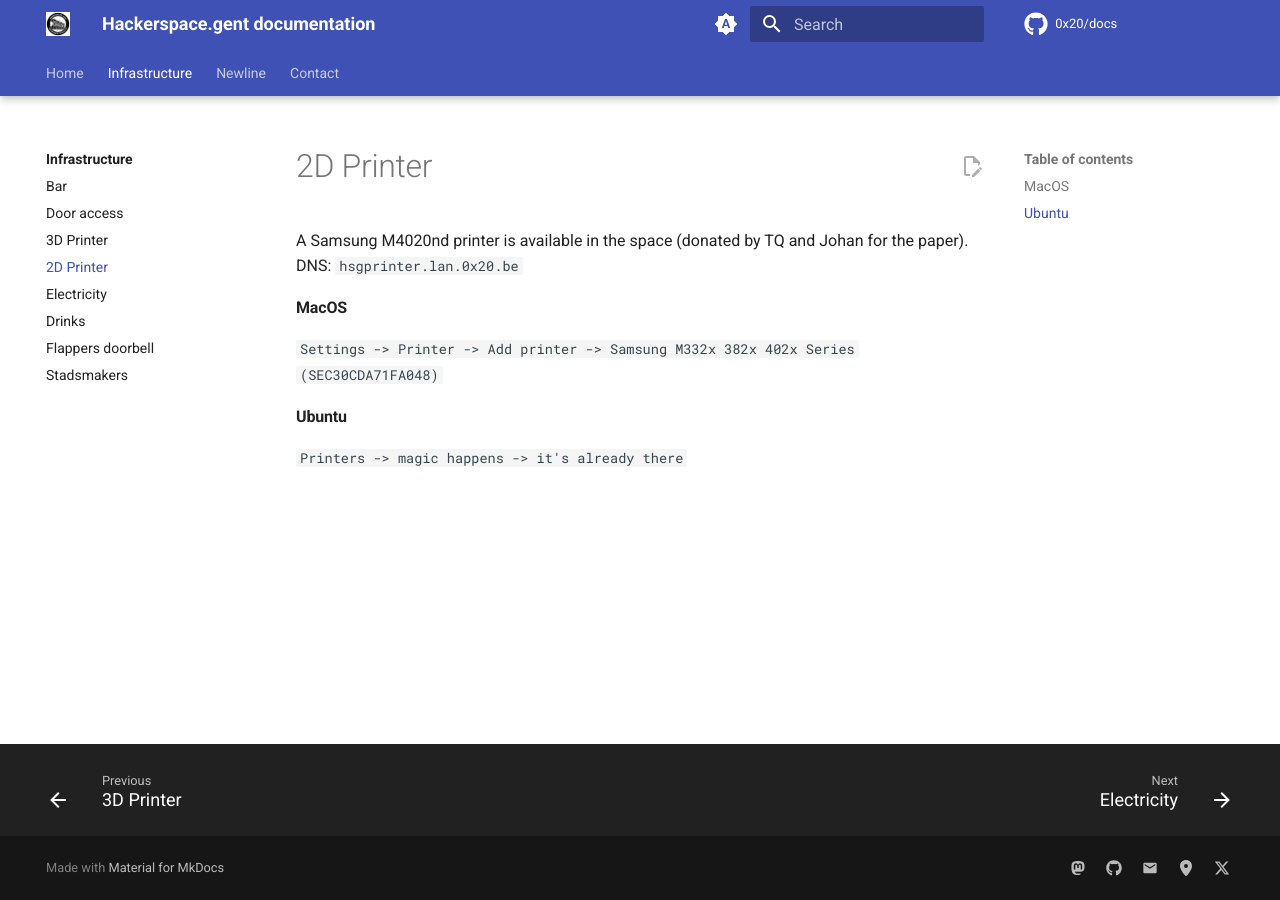
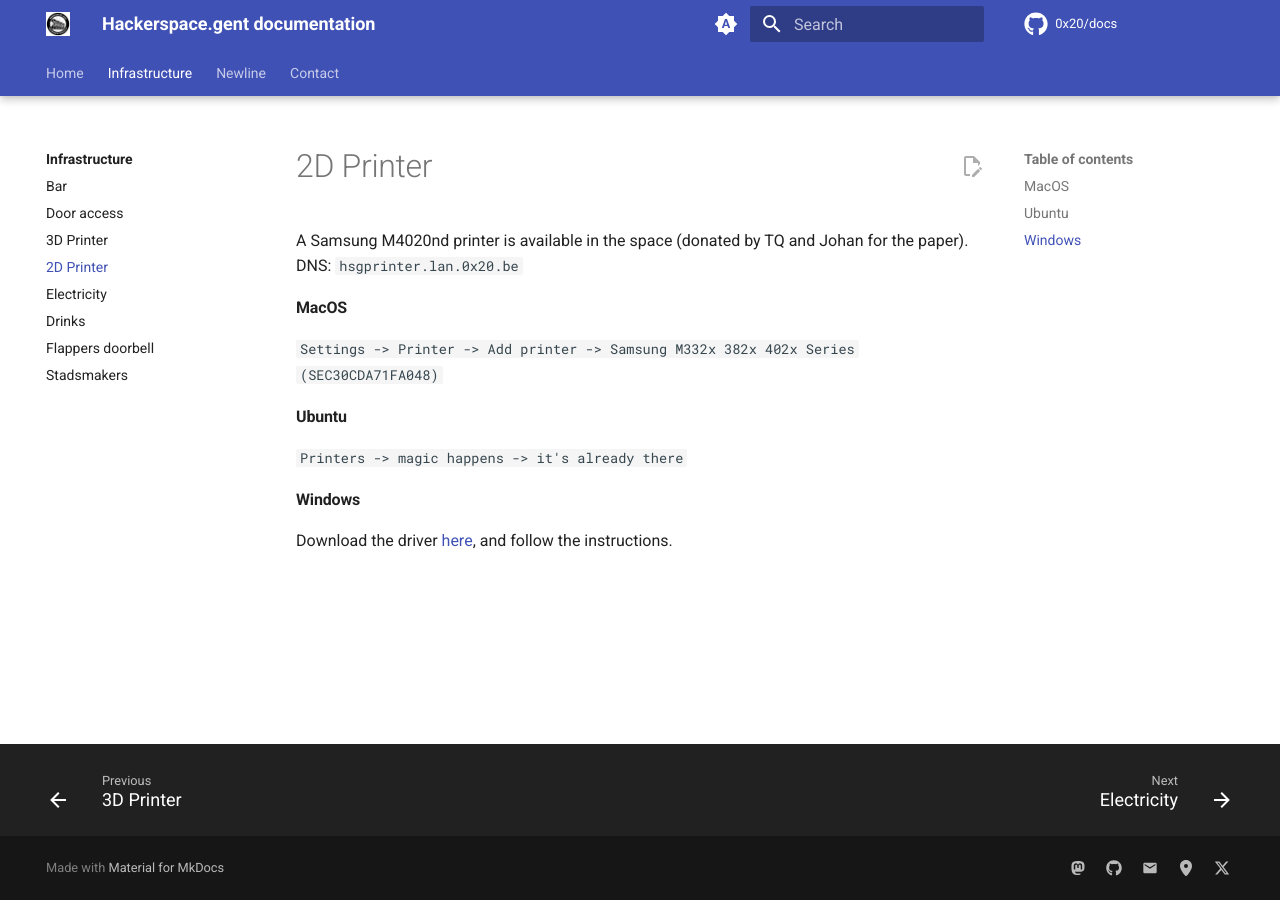
Before and after one commit to 0x20/docs, an MkDocs documentation site: the page built from docs/infra/printer2d.md, in a window 1280 px wide. Built offline with MkDocs 1.6.1 and Material for MkDocs 9.7.7, drawn with Linux system fonts in a browser that asks for light colours; comment, search, counter and statistics services are not loaded.

Commit message:
Update printer2d.md

```diff
--- a/docs/infra/printer2d.md
+++ b/docs/infra/printer2d.md
@@ -6,3 +6,5 @@
 `Settings -> Printer -> Add printer -> Samsung M332x 382x 402x Series (SEC30CDA71FA048)`
 #### Ubuntu
 `Printers -> magic happens -> it's already there`
+#### Windows
+Download the driver [here](https://support.hp.com/ie-en/drivers/samsung-proxpress-sl-m4020-laser-printer-series/model/16463036?sku=SS383G), and follow the instructions.
```
